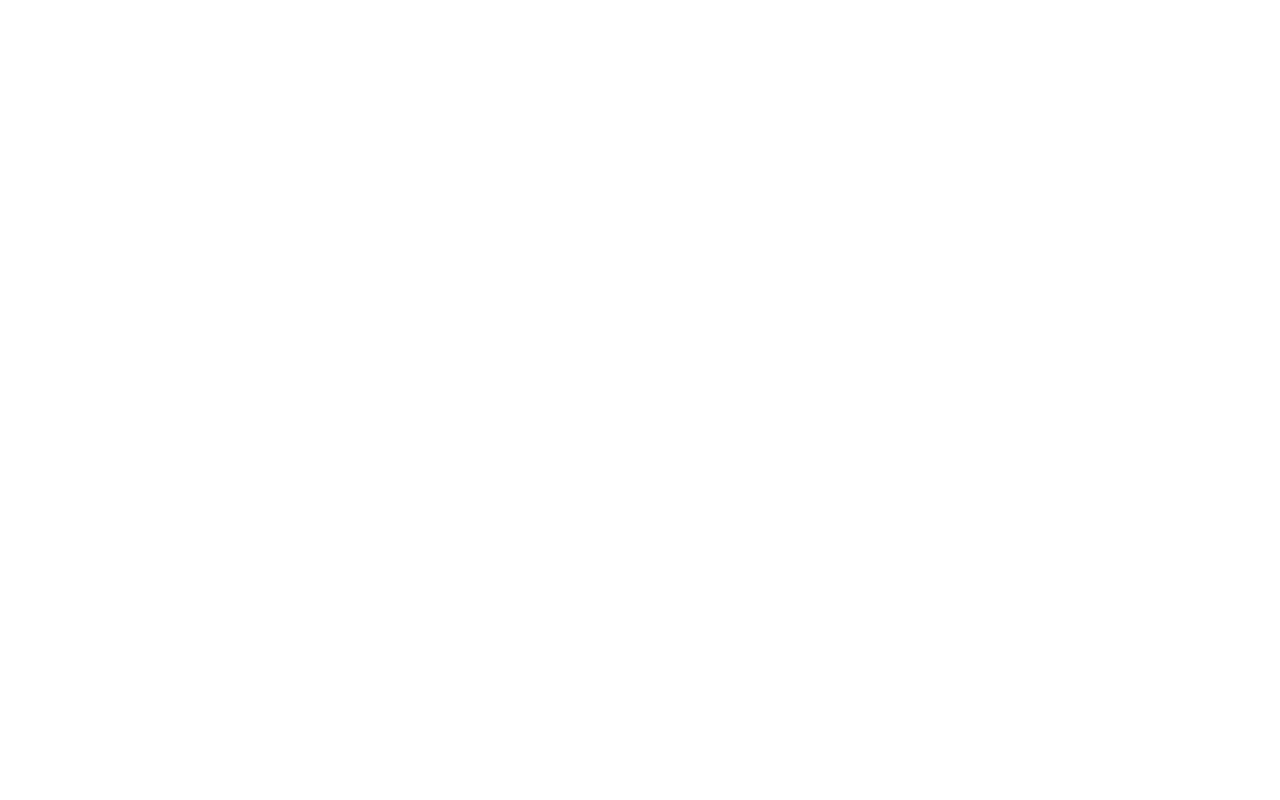
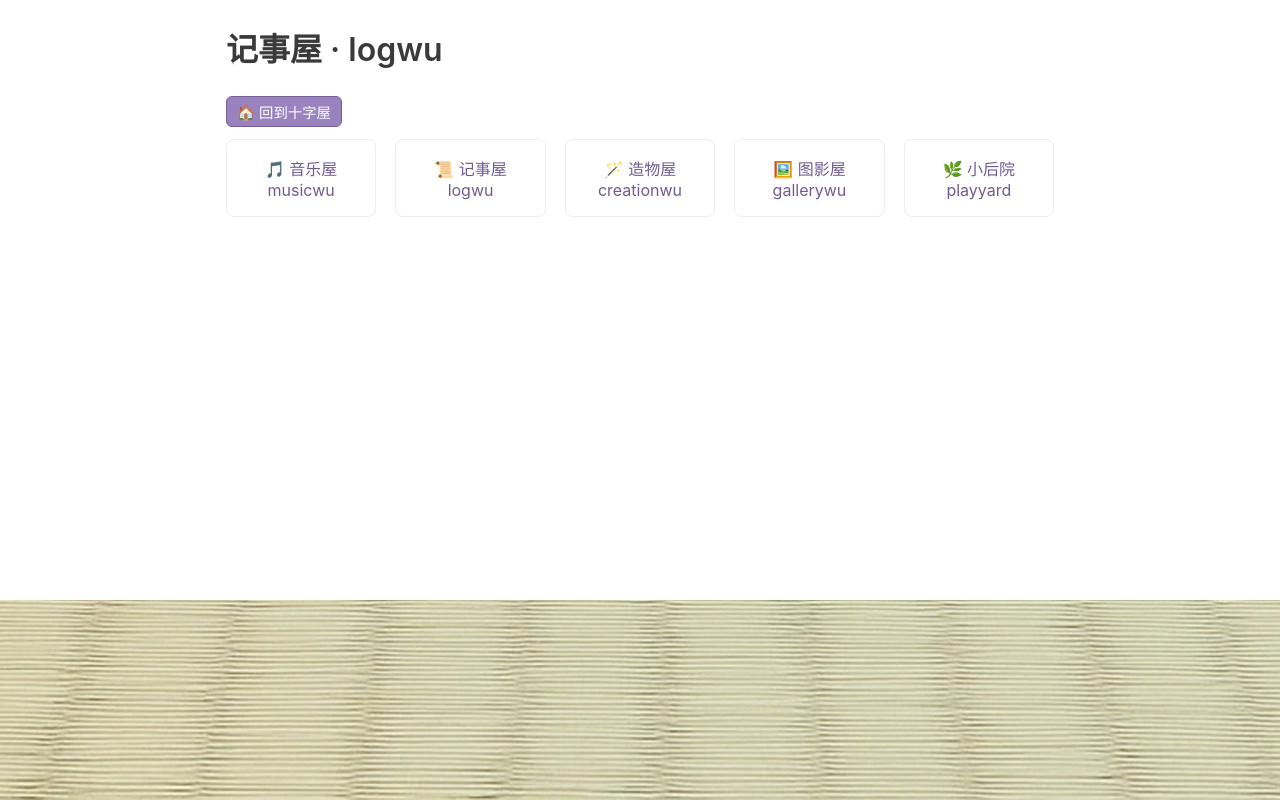
Before and after one commit to Bce321/Whitewuuno, a plain HTML site: page logwu/about.html in a window 1280 px wide. Drawn offline with Linux system fonts and the light colour scheme.

Commit message:
0630yyyup
3yup

```diff
--- a/assets/css/global.css
+++ b/assets/css/global.css
@@ -56,13 +56,12 @@
   font-size:.9rem;
 }
 
-footer{
-  position: fixed;        /* 固定在页面底部 */
-  bottom: 0;
-  left: 0;
+/* --- 页面底栏榻榻米背景 --- */
+footer.tatami {
+  position: fixed;
+  bottom: 0; left: 0;
   width: 100%;
-  height: 25vh;          /* 占页面1/4高度，可改为33vh（1/3）*/
-  background: url('/assets/img/tatami.jpg') center bottom no-repeat;
-  background-size: cover;
-  z-index: -1;           /* 位于内容层之下 */
+  height: 25vh;            /* 1/4 页面高，可调 */
+  background: url('/assets/img/tatami.jpg') center bottom / cover no-repeat;
+  z-index: -1;             /* 让内容浮在上面 */
 }
--- a/logwu/about.html
+++ b/logwu/about.html
@@ -0,0 +1,36 @@
+<!DOCTYPE html>
+<html lang="zh">
+<head>
+  <meta charset="utf-8">
+  <title>记事屋 · logwu</title>
+  <link rel="stylesheet" href="/assets/css/global.css">
+</head>
+<body class="container">
+
+  <h1>记事屋 · logwu</h1>
+
+
+  <!-- 把返回按钮放这里 ↓↓↓ -->
+  <a href="/crosswu/" class="back-home" style="
+        display:inline-block;
+        padding:4px 10px;
+        border:1px solid var(--erynn);
+        border-radius:6px;
+        background:var(--erynn-hi);
+        color:#fff;
+        text-decoration:none;">🏠 回到十字屋</a>
+
+  <!-- 下面才是房间内容 -->
+
+
+  <section class="room-grid">
+    <a class="room-card" href="/musicwu/"><span>🎵 音乐屋<br>musicwu</span></a>
+    <a class="room-card" href="/logwu/"><span>📜 记事屋<br>logwu</span></a>
+    <a class="room-card" href="/creationwu/"><span>🪄 造物屋<br>creationwu</span></a>
+    <a class="room-card" href="/gallerywu/"><span>🖼️ 图影屋<br>gallerywu</span></a>
+    <a class="room-card" href="/playyard/"><span>🌿 小后院<br>playyard</span></a>
+  </section>
+
+  <footer class="tatami"></footer>
+</body>
+</html>
```
Also changed, not shown: closet/index.html (+1 -0 lines), creationwu/generation/index.html (+1 -1 lines), creationwu/index.html (+1 -1 lines), creationwu/recipe/index.html (+1 -1 lines), creationwu/story/index.html (+1 -1 lines), creationwu/words/index.html (+1 -1 lines), crosswu/index.html (+2 -2 lines), gallerywu/index.html (+1 -1 lines), logwu/index.html (+1 -1 lines), logwu/stack.html (+36 -0 lines), musicwu/index.html (+2 -1 lines).
